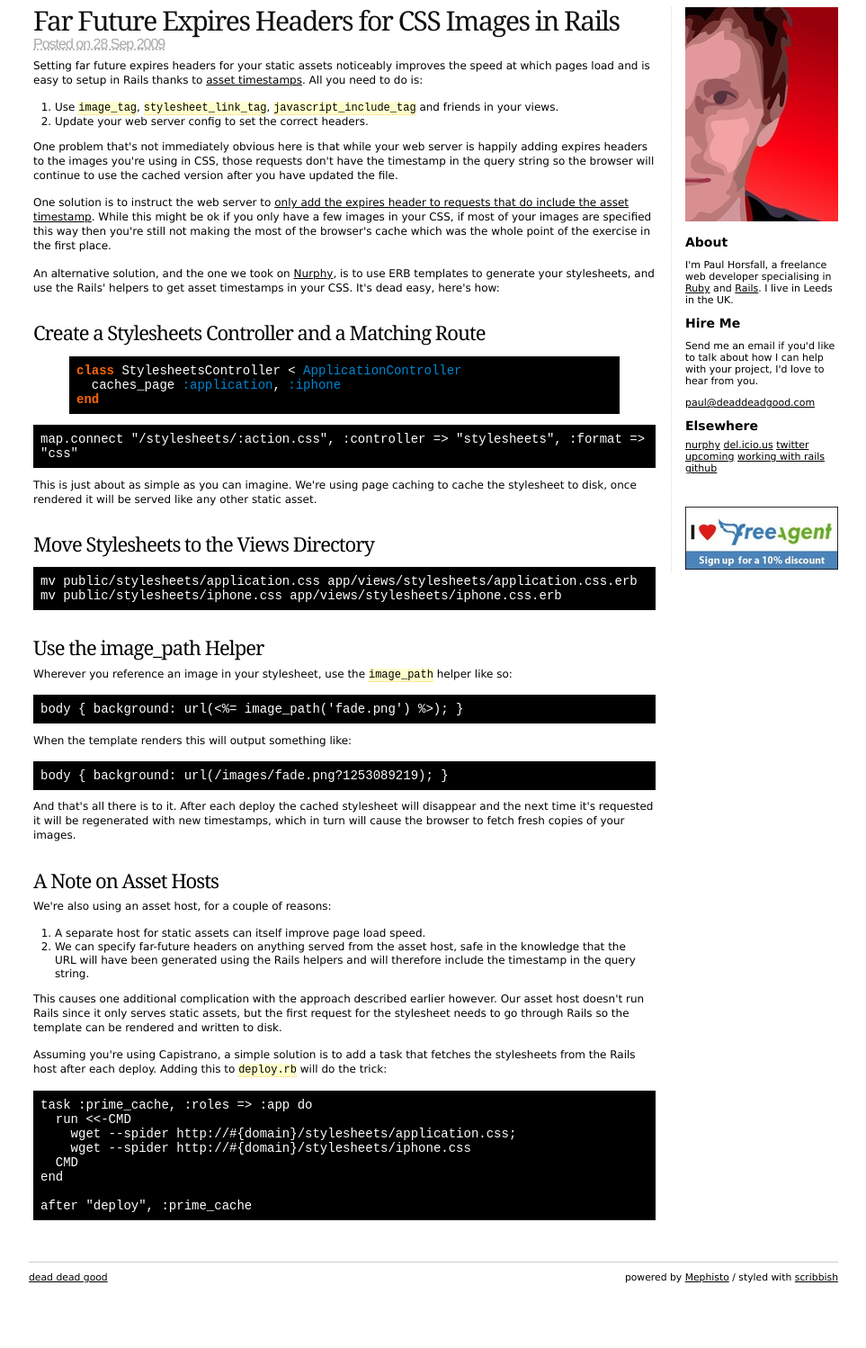
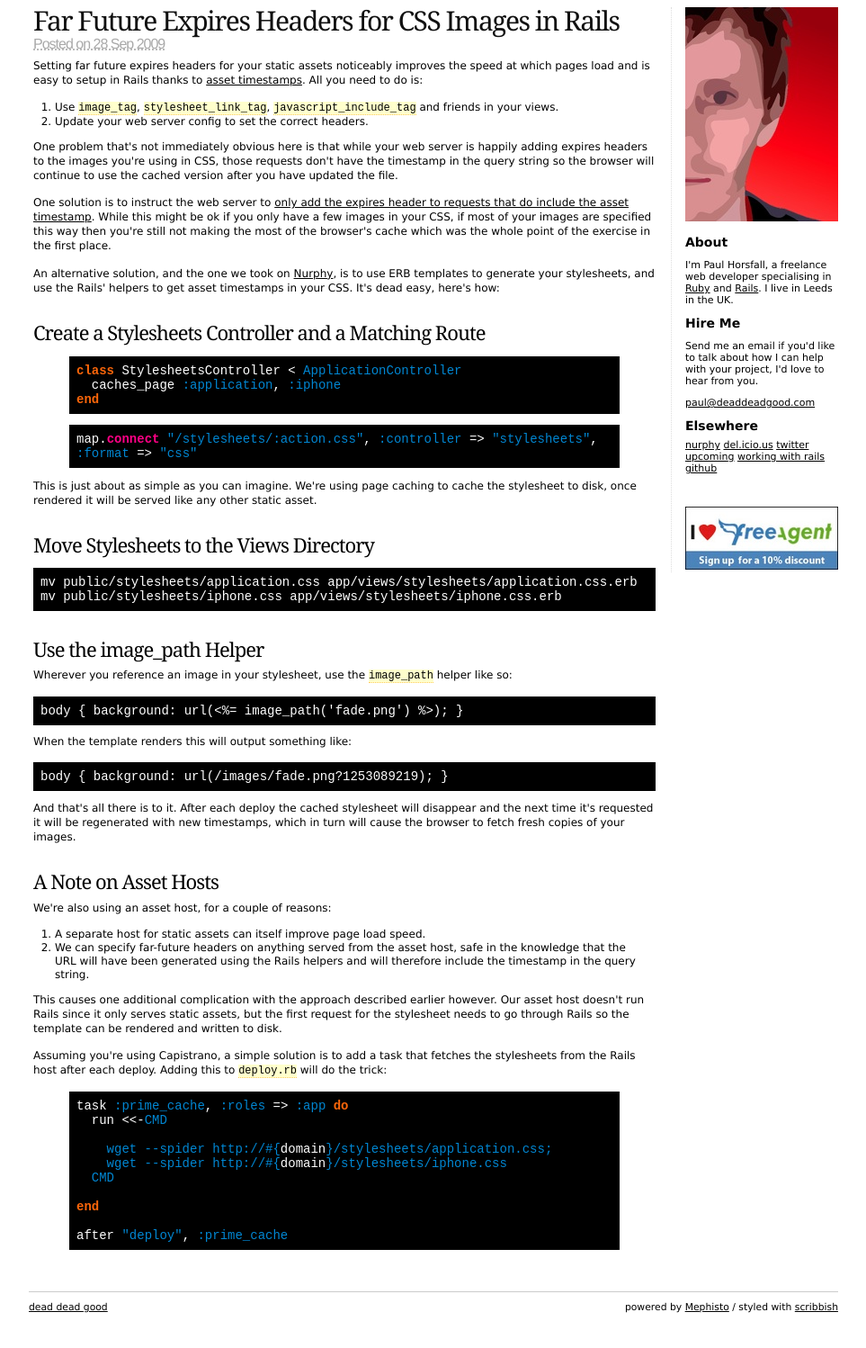
Before and after one commit to phorsfall/deaddeadgood, a Jekyll site: the page built from _posts/2009-9-28-far-future-expires-headers-for-css-images-in-rails.markdown, in a window 1280 px wide, cut to the strip 73-1571 px from the top of the page. Shown: the whole strip at 90% size, without its empty margins (158-1121 px from the left). Built offline with Jekyll 4.4.1, drawn with Linux system fonts in a browser that asks for light colours; before the commit the page ends 1538 px from its top, so only the background shows below that.

Commit message:
Use Ruby syntax highlighting.

```diff
--- a/_posts/2009-9-28-far-future-expires-headers-for-css-images-in-rails.markdown
+++ b/_posts/2009-9-28-far-future-expires-headers-for-css-images-in-rails.markdown
@@ -24,7 +24,9 @@
 end
 {% endhighlight %}
 
-<pre><code class="ruby">map.connect "/stylesheets/:action.css", :controller =&gt; "stylesheets", :format =&gt; "css"</code></pre>
+{% highlight ruby %}
+map.connect "/stylesheets/:action.css", :controller => "stylesheets", :format => "css"
+{% endhighlight %}
 
 <p>This is just about as simple as you can imagine. We're using page caching to cache the stylesheet to disk, once rendered it will be served like any other static asset.</p>
 
@@ -58,11 +60,13 @@
 
 <p>Assuming you're using Capistrano, a simple solution is to add a task that fetches the stylesheets from the Rails host after each deploy. Adding this to <code>deploy.rb</code> will do the trick:</p>
 
-<pre><code class="ruby">task :prime_cache, :roles => :app do
-  run &lt;&lt;-CMD
+{% highlight ruby %}
+task :prime_cache, :roles => :app do
+  run <<-CMD
     wget --spider http://#{domain}/stylesheets/application.css;
     wget --spider http://#{domain}/stylesheets/iphone.css
   CMD
 end
 
-after "deploy", :prime_cache</code></pre>
+after "deploy", :prime_cache
+{% endhighlight %}
```
